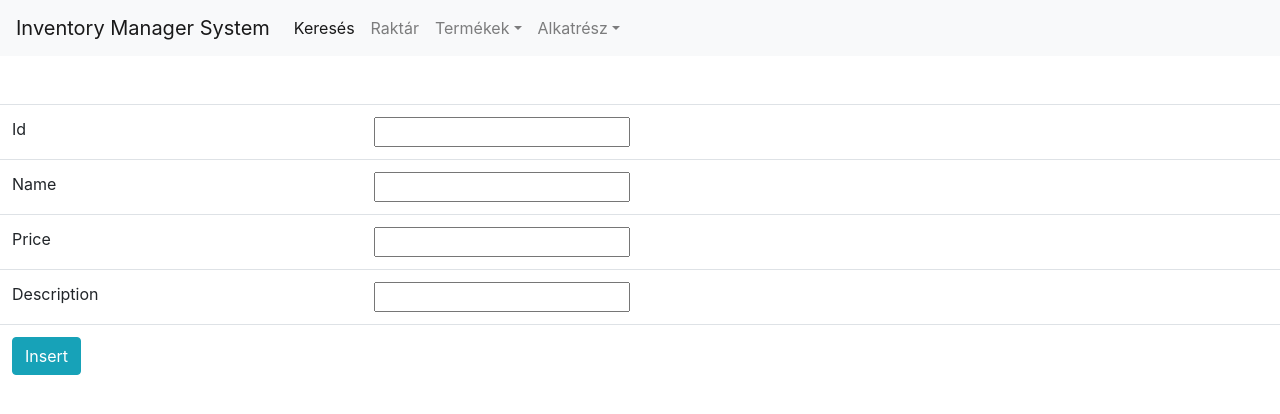
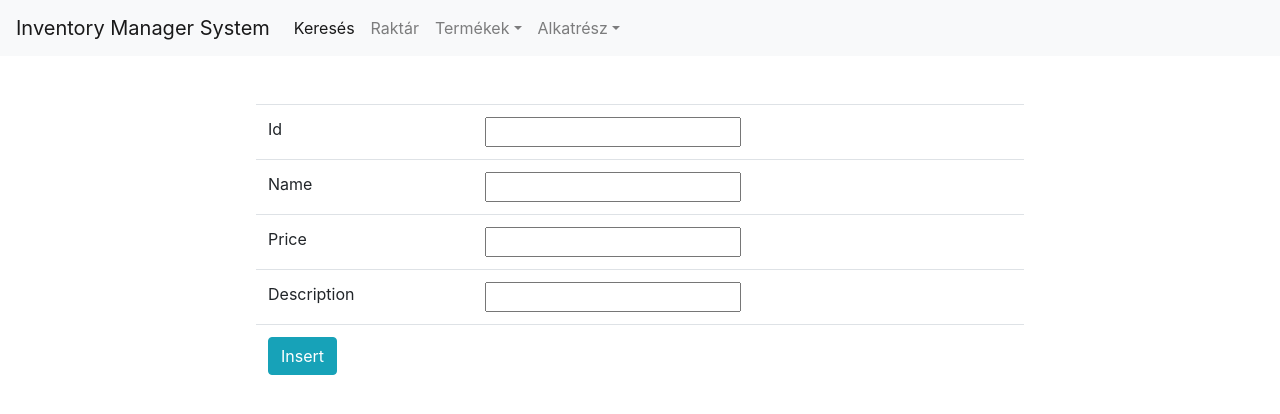
Before and after one commit to alexrace/AFP2, a React (Create React App) app in the folder frontend/: page /products/add in a window 1280 px wide. Shown: the top 414 px of the page. Built offline with nearby package versions, Linux system fonts and the light colour scheme; what flux would draw is missing.

Commit message:
insertForm width set

```diff
--- a/frontend/src/App.scss
+++ b/frontend/src/App.scss
@@ -1,5 +1,5 @@
 @import"../node_modules/bootstrap/scss/bootstrap.scss";
 
-.searchBox{
+.searchBox,.insertForm{
     width: 60%;
 }
```
